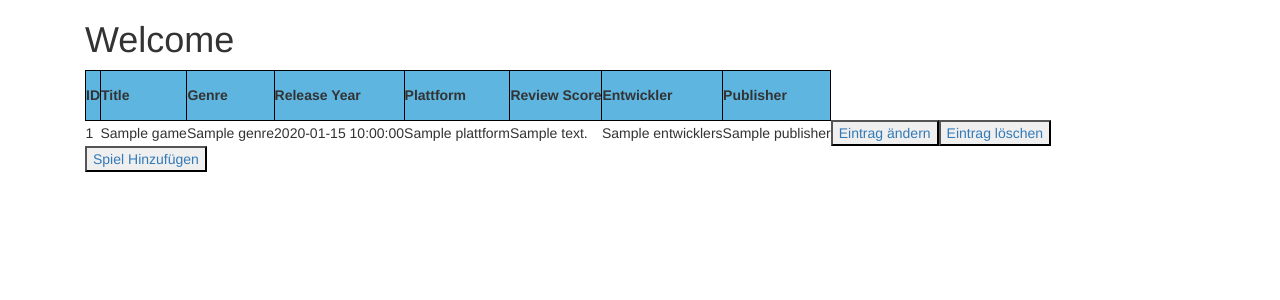
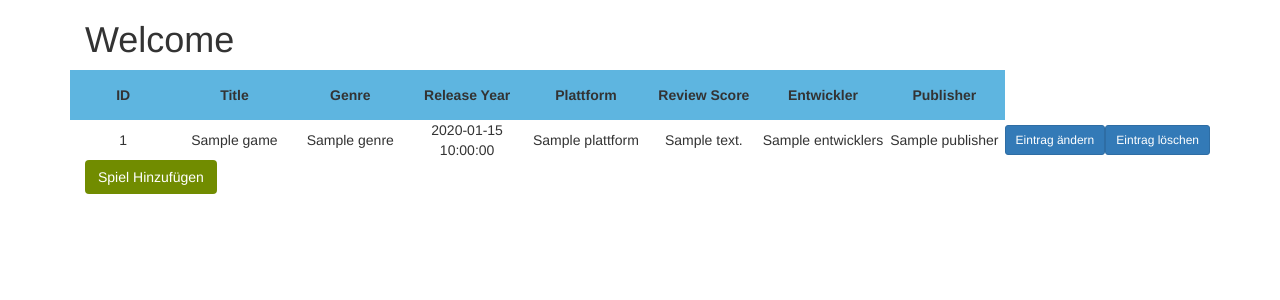
Before and after one commit to atJustinG/GameListe, a Symfony app: template templates/games/index.html.twig in a window 1280 px wide. Shown: the top 300 px of the page. Run offline with Twig, Linux system fonts and the light colour scheme; the template is opened without the code that fills it: most values are stand-ins (such as "Sample title", 1, 10 or a date in 2020); some libraries are stand-ins or nearby versions.

Commit message:
Bootstrap spielereien

```diff
--- a/assets/css/app.css
+++ b/assets/css/app.css
@@ -3,19 +3,40 @@
     padding-left: 20px;
 }
 
-table th{
-    border: 1px solid black;
-    background-color: #5eb5e0;
+.col{
+    width: 12.5%;
+}
+
+.container{
+    width: auto;
+}
+
+table th td{
+
+
+}
+
+.table-responsive-sm{
+    width: 100%;
+    border: 1px;
+    text-align: center;
+
 }
 
 th{
+    width: 12.5%;
+    background-color: #5eb5e0;
+    /*border: 1px solid black;*/
     height: 50px;
+    text-align: center;
+
 }
 
-tr{
-    border:1px transparent;
+.btn{
+
 }
 
-button{
-
+.btn-secondary{
+    background-color: #718C00;
+    -ms-high-contrast-adjust: auto;
 }
--- a/templates/games/addGame.html.twig
+++ b/templates/games/addGame.html.twig
@@ -8,6 +8,6 @@
     {{ form_start(form) }}
     {{ form_widget(form) }}
     {{ form_end(form) }}
-    <a href= "{{ path("app_game_index") }}"><button type="button" name="btnCancel">Abbruch</button></a>
+    <a href= "{{ path("app_game_index") }}"><button type="button" class="btn btn-danger" name="btnCancel">Abbruch</button></a>
 
 {% endblock %}
--- a/templates/games/changeGame.html.twig
+++ b/templates/games/changeGame.html.twig
@@ -4,10 +4,10 @@
 
 {% block body %}
 
-    <div>
+    <h1>Eintrag bearbeiten</h1>
         {{ form_start(form) }}
         {{ form_widget(form) }}
         {{ form_end(form) }}
-        <a href= "{{ path("app_game_index") }}"><button type="button" name="btnCancel">Abbruch</button></a>
-    </div>
+        <a href= "{{ path("app_game_index") }}"><button type="button" class="btn btn-danger" name="btnCancel">Abbruch</button></a>
+
 {% endblock %}
--- a/templates/games/deleteGame.html.twig
+++ b/templates/games/deleteGame.html.twig
@@ -7,9 +7,9 @@
     <h1>sind Sie sicher dass Sie diesen Datensatz löschen wollen?</h1>
 
     {{ form_start(form) }}
-    {{ form_widget(form) }}<a href= "{{ path("app_game_index") }}"><button type="button" name="btnCancel">nein</button></a>
+    {{ form_widget(form) }}
     {{ form_end(form) }}
 
-    {#<a href= "{{ path("app_game_index") }}"><button type="button" name="btnCancel">nein</button></a>#}
+    <a href= "{{ path("app_game_index") }}"><button type="button" class="btn btn-danger" name="btnCancel">nein</button></a>
 
 {% endblock %}
--- a/templates/games/index.html.twig
+++ b/templates/games/index.html.twig
@@ -8,42 +8,72 @@
 
     <div>
 
-
-        <table>
-            <div class="row">
-            <tr>
-                <th>ID</th>
-                <th>Title</th>
-                <th>Genre</th>
-                <th>Release Year</th>
-                <th>Plattform</th>
-                <th>Review Score</th>
-                <th>Entwickler</th>
-                <th>Publisher</th>
-                <tr></tr>
-                <tr></tr>
-            </tr>
-
+<div class="row">
+        <table class="table-responsive-sm justify-content-sm-center">
+            <thead >
+                <tr>
+                    <th scope="col">ID</th>
+                    <th scope="col">Title</th>
+                    <th scope="col">Genre</th>
+                    <th scope="col">Release Year</th>
+                    <th scope="col">Plattform</th>
+                    <th scope="col">Review Score</th>
+                    <th scope="col">Entwickler</th>
+                    <th scope="col">Publisher</th>
+                    <td></td>
+                    <td></td>
+                </tr>
+            </thead>
+            <tbody>
             {% for game in games %}
 
             <tr>
-                <td>{{ game.id }}</td>
+                <td scope="row">{{ game.id }}</td>
                 <td>{{ game.title }}</td>
                 <td>{{ game.genre }}</td>
                 <td>{{ game.releaseDate }}</td>
-                <td>{{ game.plattform|join|raw }}</td>
+                <td>{{ game.plattform|join('<br>')|raw }}</td>
                 <td>{{ game.review }}</td>
-                <td>{{ game.entwicklers|join|raw }}</td>
+                <td>{{ game.entwicklers|join('<br>')|raw }}</td>
                 <td>{{ game.publisher }}</td>
-                <td><a href= "{{ path("app_game_changeGame", {'id':game.id}) }}"><button type="button"  name="btnChange">Eintrag ändern</button></a></td>
-                <td><a href= "{{ path("app_game_deleteGame", {'id':game.id}) }}"><button type="button" name="btnDelete">Eintrag löschen</button></a></td>
+                <td><a href= "{{ path("app_game_changeGame", {'id':game.id}) }}"><button type="button" class="btn btn-primary btn-sm" name="btnChange">Eintrag ändern</button></a></td>
+                <td><a href= "{{ path("app_game_deleteGame", {'id':game.id}) }}"><button type="button" class="btn btn-primary btn-sm" name="btnDelete">Eintrag löschen</button></a></td>
             </tr>
             {% endfor %}
-                {#{{ game.title }}#}
+            </tbody>
+        </table>
+</div>
 
-
-        </table>
-        <a href= "{{ path("app_game_addGame") }}"><button type="button" name="btnYes">Spiel Hinzufügen</button></a>
+        <a href= "{{ path("app_game_addGame") }}"><button type="button" class="btn btn-secondary" name="btnYes">Spiel Hinzufügen</button></a>
     </div>
 
 {% endblock %}
+
+{#bootstrap tests#}
+
+{#<div class="row" class="border">#}
+            {#<div class="col-sm">ID</div>#}
+            {#<div class="col-sm">Title</div>#}
+            {#<div class="col-sm">Genre</div>#}
+            {#<div class="col-sm">Release Date(Yr)</div>#}
+            {#<div class="col-sm">Plattform</div>#}
+            {#<div class="col-sm">Review Score</div>#}
+            {#<div class="col-sm">Entwickler</div>#}
+            {#<div class="col-sm">Publisher</div>#}
+            {#<div class="col-sm"></div>#}
+            {#<div class="col-sm"></div>#}
+        {#</div>#}
+        {#{% for game in games %}#}
+        {#<div class="row">#}
+            {#<div class="col-sm">{{ game.id }}</div>#}
+            {#<div class="col-sm">{{ game.title }}</div>#}
+            {#<div class="col-sm">{{ game.genre }}</div>#}
+            {#<div class="col-sm">{{ game.releaseDate }}</div>#}
+            {#<div class="col-sm">{{ game.plattform|join('<br>')|raw }}</div>#}
+            {#<div class="col-sm">{{ game.review }}</div>#}
+            {#<div class="col-sm">{{ game.entwicklers|join('<br>') }}</div>#}
+            {#<div class="col-sm">{{ game.publisher }}</div>#}
+            {#<div class="col-sm"><a href= "{{ path("app_game_changeGame", {'id':game.id}) }}"><button type="button"  name="btnChange">Eintrag ändern</button></a></td></div>#}
+            {#<div class="col-sm"><a href= "{{ path("app_game_deleteGame", {'id':game.id}) }}"><button type="button" name="btnDelete">Eintrag löschen</button></a></div>#}
+        {#</div>#}
+        {#{% endfor %}#}
```
